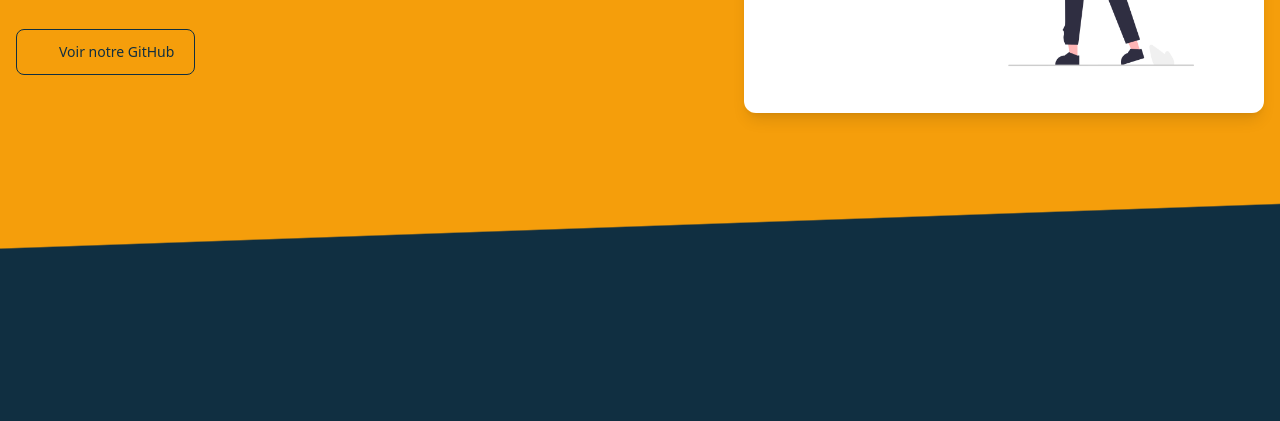
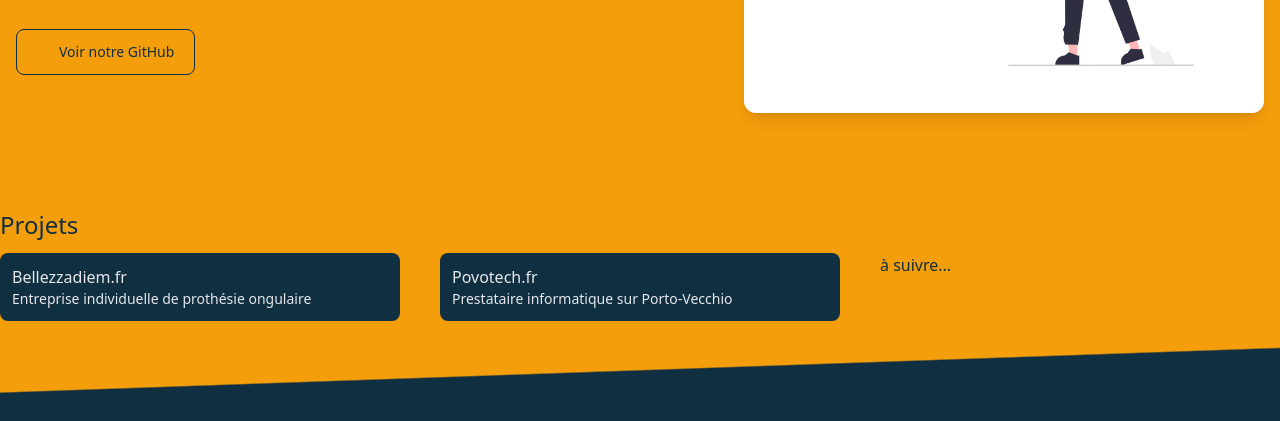
Before and after one commit to khalypso-fr/khalypso-website, an Astro site: page / in a window 1280 px wide. Shown: the part 580-1001 px from the top of the page. Before the commit the page ends 857 px from the top, so only its background shows below. Built offline with nearby package versions, Linux system fonts and the light colour scheme; Astro itself is replaced by a stand-in of ours; some icons are missing.

Commit message:
Ajout des projets

```diff
--- /dev/null
+++ b/src/components/Projects.astro
@@ -0,0 +1,24 @@
+<h2 class="text-2xl mt-8">Projets</h2>
+<div class="grid grid-cols-1 md:grid-cols-3 gap-10 mt-3">
+  <a href="https://www.bellezzadiem.fr" aria-label="Aller sur bellezzadiem.fr">
+    <div
+      class="bg-primary rounded-lg p-3 text-gray-200 transition ease-in hover:shadow-xl hover:scale-105"
+    >
+      <h3>Bellezzadiem.fr</h3>
+      <p class="text-sm font-light">
+        Entreprise individuelle de prothésie ongulaire
+      </p>
+    </div>
+  </a>
+  <a href="https://www.povotech.fr" aria-label="Aller sur povotech.fr">
+    <div
+      class="bg-primary rounded-lg p-3 text-gray-200 transition ease-in hover:shadow-xl hover:scale-105"
+    >
+      <h3>Povotech.fr</h3>
+      <p class="text-sm font-light">
+        Prestataire informatique sur Porto-Vecchio
+      </p>
+    </div>
+  </a>
+  <div>à suivre...</div>
+</div>
--- a/src/pages/index.astro
+++ b/src/pages/index.astro
@@ -1,6 +1,7 @@
 ---
 import Header from "../components/Header.astro";
 import Hero from "../components/Hero.astro";
+import Projects from "../components/Projects.astro";
 import GradientBackground from "../layouts/GradientBackground.astro";
 import Layout from "../layouts/Layout.astro";
 ---
@@ -10,6 +11,9 @@ import Layout from "../layouts/Layout.astro";
     <Header />
   </section>
   <GradientBackground>
-	<Hero />
+    <Hero />
+    <div class="container mx-auto">
+      <Projects />
+    </div>
   </GradientBackground>
 </Layout>
```
